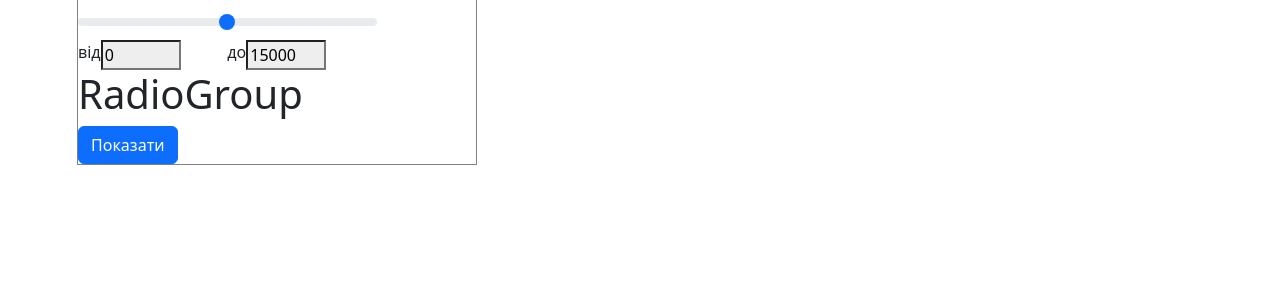
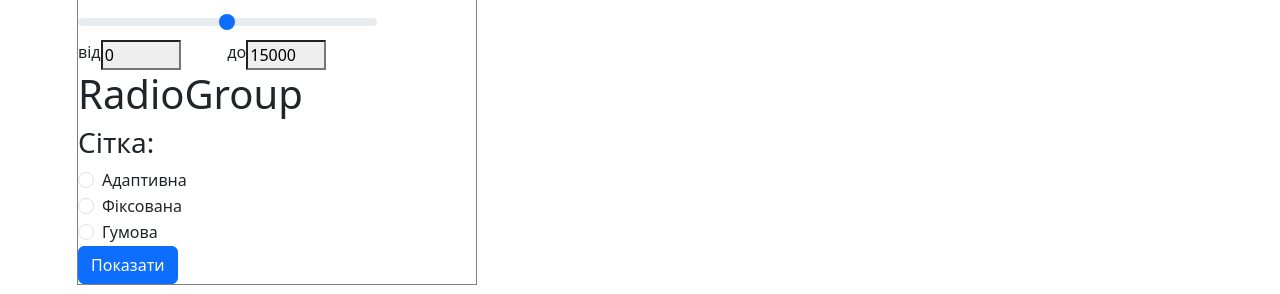
Before and after one commit to xSemuel/project-nerds, a React (Create React App) app: page /store in a window 1280 px wide. Shown: the part 371-665 px from the top of the page. Built offline with nearby package versions, Linux system fonts and the light colour scheme.

Commit message:
feat: added code out to the RadioGroup component

```diff
--- a/src/components/radio-group/RadioGroup.jsx
+++ b/src/components/radio-group/RadioGroup.jsx
@@ -1,5 +1,24 @@
-export const RadioGroup = () => {
+export const RadioGroup = (props) => {
+
+    const { options } = props;
+
+    console.log(options)
     return (
-        <h1>RadioGroup</h1>
+        <div>
+            <h1>RadioGroup</h1>
+            <form>
+                <h3>Сітка:</h3>
+
+                {options.map(({ text, id }) =>
+
+                    <div key={text} className="form-check" >
+                        <input className="form-check-input" type="radio" name="flexRadioDefault" id={id} />
+                        <label className="form-check-label" htmlFor='flexRadioDefault1'>
+                            {text}
+                        </label>
+                    </div>
+                )}
+            </form>
+        </div>
     )
 }
```
